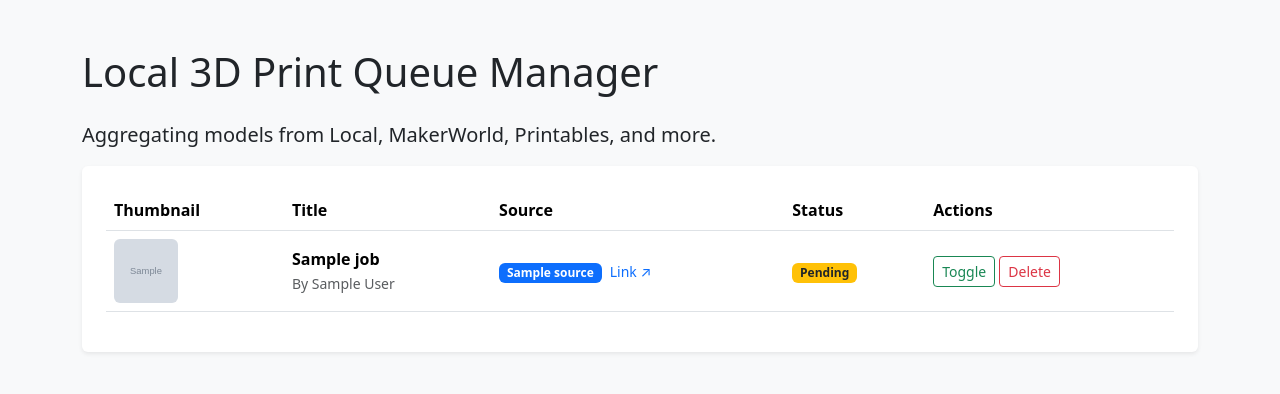
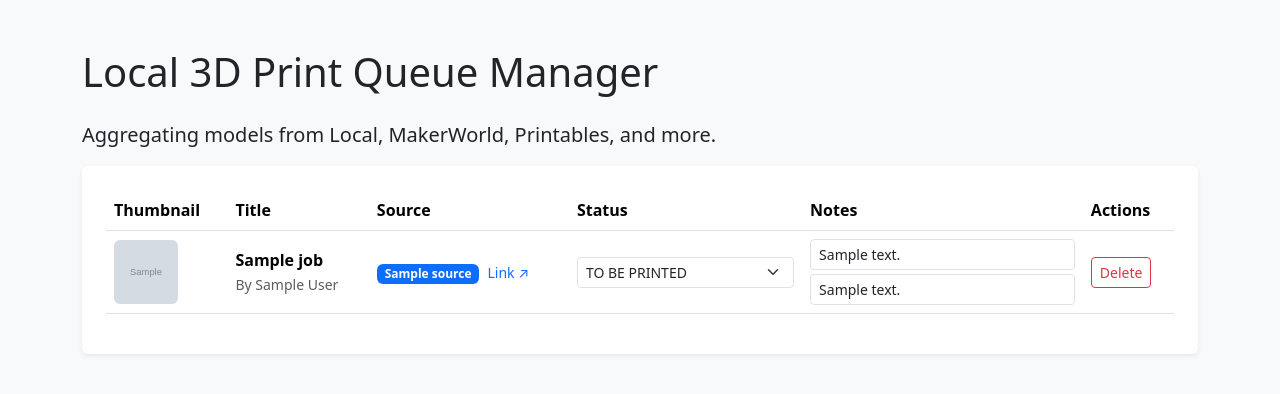
Before and after one commit to Ciemaar/PrintQueueManager, a FastAPI app: template src/app/templates/index.html in a window 1280 px wide. Shown: the top 394 px of the page. Run offline with FastAPI, Linux system fonts and the light colour scheme; the template is opened without the code that fills it: most values are stand-ins (such as "Sample title", 1, 10 or a date in 2020); grey boxes marked "Sample" are stand-in pictures; some libraries are stand-ins or nearby versions.

Commit message:
feat: address PR comments with rich statuses and notes
- Replaced `is_printed` boolean with a specific `status` string field ("TO BE PRINTED", "PRINT IN PROGRESS", etc.).
- Added `material_notes` and `timing_notes` to the `PrintJob` model to track specifics.
- Updated Jinja2 templates and HTMX endpoints to support seamless dropdown selections for status and automatic saving for the new text fields.
- Updated tests to cover the new routing logic.

Co-authored-by: Ciemaar <1388496+Ciemaar@users.noreply.github.com>

```diff
--- a/src/app/main.py
+++ b/src/app/main.py
@@ -1,4 +1,4 @@
-from fastapi import FastAPI, Request, Depends
+from fastapi import FastAPI, Request, Depends, Form
 from fastapi.responses import HTMLResponse
 from fastapi.templating import Jinja2Templates
 from sqlalchemy.orm import Session
@@ -15,22 +15,34 @@ templates = Jinja2Templates(directory="src/app/templates")
 
 @app.get("/", response_class=HTMLResponse)
 def index(request: Request, db: Session = Depends(get_db)) -> HTMLResponse:
-    jobs = db.query(PrintJob).order_by(PrintJob.created_at.desc()).all()
+    # Filter out DELETED jobs from the main view
+    jobs = db.query(PrintJob).filter(PrintJob.status != 'DELETED').order_by(PrintJob.created_at.desc()).all()
     return templates.TemplateResponse("index.html", {"request": request, "jobs": jobs}) # type: ignore
 
 @app.post("/jobs/{job_id}/delete", response_class=HTMLResponse)
 def delete_job(job_id: int, request: Request, db: Session = Depends(get_db)) -> HTMLResponse:
     job = db.query(PrintJob).filter(PrintJob.id == job_id).first()
     if job:
-        db.delete(job)
+        # Instead of deleting from DB, mark as DELETED per new requirements
+        job.status = "DELETED"
         db.commit()
     return HTMLResponse("")
 
-@app.post("/jobs/{job_id}/toggle", response_class=HTMLResponse)
-def toggle_job(job_id: int, request: Request, db: Session = Depends(get_db)) -> HTMLResponse:
+@app.post("/jobs/{job_id}/status", response_class=HTMLResponse)
+def update_status(job_id: int, request: Request, status: str = Form(...), db: Session = Depends(get_db)) -> HTMLResponse:
     job = db.query(PrintJob).filter(PrintJob.id == job_id).first()
     if job:
-        job.is_printed = not job.is_printed
+        job.status = status
         db.commit()
         return templates.TemplateResponse("job_row.html", {"request": request, "job": job}) # type: ignore
     return HTMLResponse("")
+
+@app.post("/jobs/{job_id}/notes", response_class=HTMLResponse)
+def update_notes(job_id: int, request: Request, material_notes: str = Form(""), timing_notes: str = Form(""), db: Session = Depends(get_db)) -> HTMLResponse:
+    job = db.query(PrintJob).filter(PrintJob.id == job_id).first()
+    if job:
+        job.material_notes = material_notes
+        job.timing_notes = timing_notes
+        db.commit()
+        return HTMLResponse("Saved")
+    return HTMLResponse("")
--- a/src/app/templates/index.html
+++ b/src/app/templates/index.html
@@ -7,7 +7,8 @@
     <script src="https://unpkg.com/htmx.org@1.9.10"></script>
     <link href="https://cdn.jsdelivr.net/npm/bootstrap@5.3.2/dist/css/bootstrap.min.css" rel="stylesheet">
     <style>
-        .printed-true { text-decoration: line-through; color: #888; }
+        .status-PRINTED { text-decoration: line-through; color: #888; }
+        .status-SKIPPED { opacity: 0.6; }
     </style>
 </head>
 <body class="bg-light">
@@ -23,6 +24,7 @@
                         <th scope="col">Title</th>
                         <th scope="col">Source</th>
                         <th scope="col">Status</th>
+                        <th scope="col">Notes</th>
                         <th scope="col">Actions</th>
                     </tr>
                 </thead>
--- a/src/app/templates/job_row.html
+++ b/src/app/templates/job_row.html
@@ -1,4 +1,4 @@
-<tr id="job-{{ job.id }}" class="{{ 'printed-true' if job.is_printed else '' }}">
+<tr id="job-{{ job.id }}" class="status-{{ job.status.replace(' ', '-') }}">
     <td>
         {% if job.thumbnail_url %}
             <img src="{{ job.thumbnail_url }}" alt="Thumbnail" width="64" height="64" class="rounded">
@@ -21,17 +21,23 @@
         {% endif %}
     </td>
     <td>
-        <span class="badge {{ 'bg-success' if job.is_printed else 'bg-warning text-dark' }}">
-            {{ 'Printed' if job.is_printed else 'Pending' }}
-        </span>
+        <form hx-post="/jobs/{{ job.id }}/status" hx-target="#job-{{ job.id }}" hx-swap="outerHTML">
+            <select name="status" class="form-select form-select-sm" onchange="this.form.requestSubmit()">
+                <option value="TO BE PRINTED" {% if job.status == 'TO BE PRINTED' %}selected{% endif %}>TO BE PRINTED</option>
+                <option value="PRINT IN PROGRESS" {% if job.status == 'PRINT IN PROGRESS' %}selected{% endif %}>PRINT IN PROGRESS</option>
+                <option value="PRINT AGAIN" {% if job.status == 'PRINT AGAIN' %}selected{% endif %}>PRINT AGAIN</option>
+                <option value="PRINTED" {% if job.status == 'PRINTED' %}selected{% endif %}>PRINTED</option>
+                <option value="SKIPPED" {% if job.status == 'SKIPPED' %}selected{% endif %}>SKIPPED</option>
+            </select>
+        </form>
     </td>
     <td>
-        <button class="btn btn-sm btn-outline-success"
-                hx-post="/jobs/{{ job.id }}/toggle"
-                hx-target="#job-{{ job.id }}"
-                hx-swap="outerHTML">
-            Toggle
-        </button>
+        <form hx-post="/jobs/{{ job.id }}/notes" hx-swap="outerHTML">
+            <input type="text" name="material_notes" value="{{ job.material_notes or '' }}" class="form-control form-control-sm mb-1" placeholder="Material Notes" hx-trigger="blur">
+            <input type="text" name="timing_notes" value="{{ job.timing_notes or '' }}" class="form-control form-control-sm" placeholder="Timing Notes" hx-trigger="blur">
+        </form>
+    </td>
+    <td>
         <button class="btn btn-sm btn-outline-danger"
                 hx-post="/jobs/{{ job.id }}/delete"
                 hx-target="#job-{{ job.id }}"
```
Also changed, not shown: seed_db.py (added, +17 -0 lines), src/app/models/__init__.py (+9 -2 lines), tests/unit/test_main.py (+24 -5 lines).
